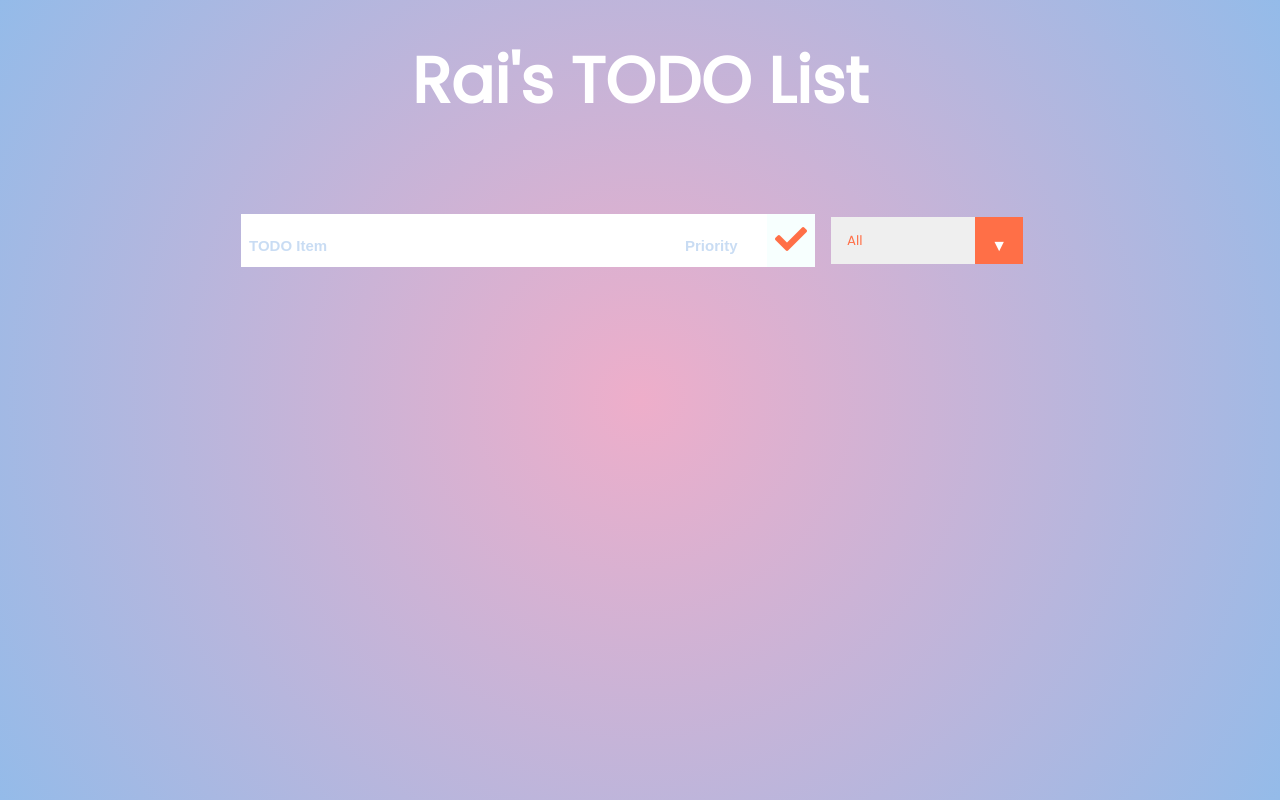
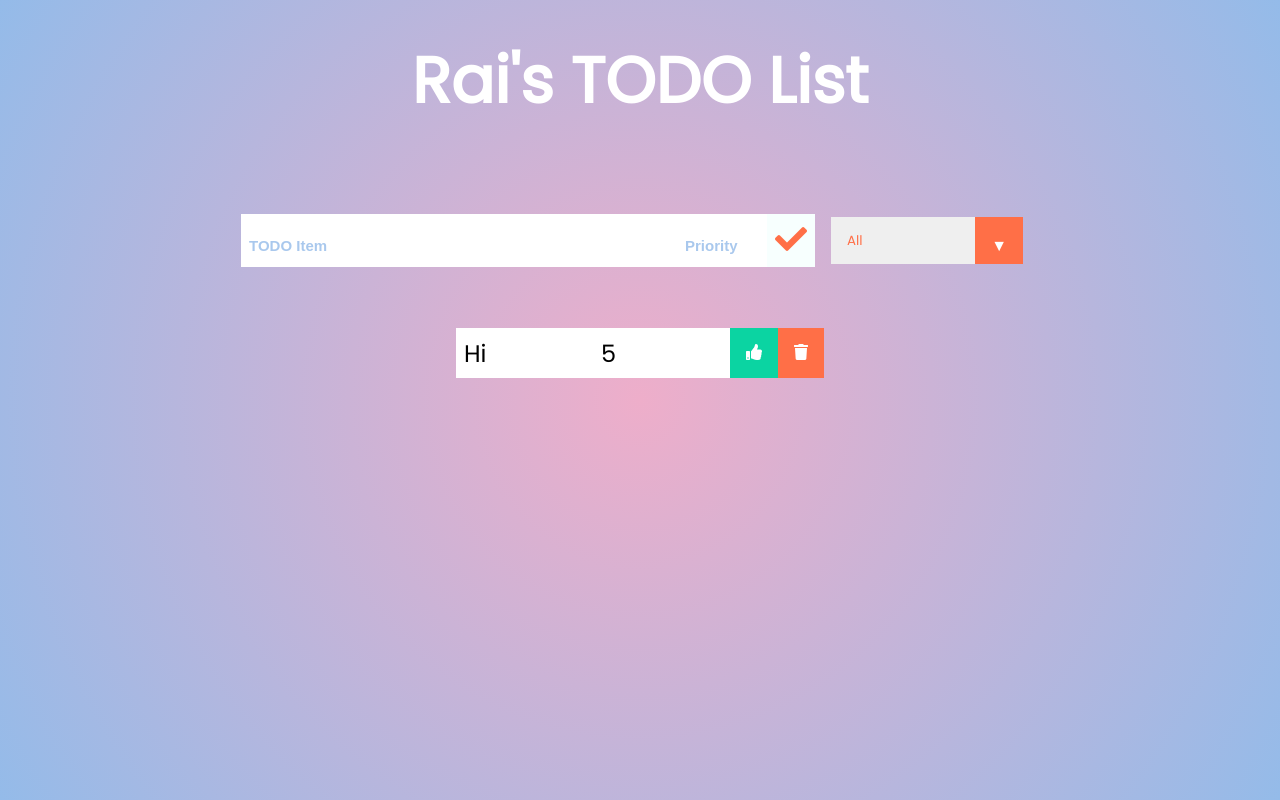
Before and after one commit to M-Hassan-Raza/react-todo, a React (Create React App) app: page / in a window 1280 px wide. Built offline with nearby package versions, Linux system fonts and the light colour scheme.

Commit message:
added todo component, added prop imports, fixed hardcoded values

```diff
--- a/src/App.css
+++ b/src/App.css
@@ -54,7 +54,7 @@ form button:hover {
   font-size: 1.5rem;
   color: black;
   display: flex;
-  justify-content: space-between;
+  justify-content: center;
   align-items: center;
   transition: all 1s ease;
 }
@@ -63,9 +63,10 @@ form button:hover {
 }
 .todo li {
   flex: 1;
+  list-style: none;
 }
 
-.trash-btn,
+.delete-btn,
 .complete-btn {
   background: #ff6f47;
   color: white;
@@ -137,5 +138,5 @@ select {
   font-size: 15px;
   color: rgba(148,187,233,1);
   font-weight: bold;
-  opacity: 0.5;
+  opacity: 0.8;
 }
--- a/src/App.js
+++ b/src/App.js
@@ -20,7 +20,10 @@ function App() {
         priority={priority}
         setPriority={setPriority}
       />
-      <TodoList />
+      <TodoList
+      todosList={todosList}
+      priority={priority}
+      />
     </div>
   );
 }
--- /dev/null
+++ b/src/components/Todo.js
@@ -0,0 +1,14 @@
+import React from "react";
+
+function Todo() {
+    return (
+        <div className="todo">
+            <li className="todo-item">Hi</li>
+            <li className="todo-item-priority">5</li>
+            <button className="complete-btn"><i className="fas fa-thumbs-up"></i></button>
+            <button className="delete-btn"><i className="fas fa-trash"></i></button>
+        </div>
+    );
+}
+
+export default Todo;
--- a/src/components/TodoList.js
+++ b/src/components/TodoList.js
@@ -1,9 +1,11 @@
 import React from "react";
-
-function TodoList() {
+import Todo from './Todo'
+function TodoList(props) {
     return (
         <div className="todo-container">
-            <ul className="todo-list"></ul>
+            <ul className="todo-list">
+            <Todo/>
+            </ul>
         </div>
     );
 }
```
